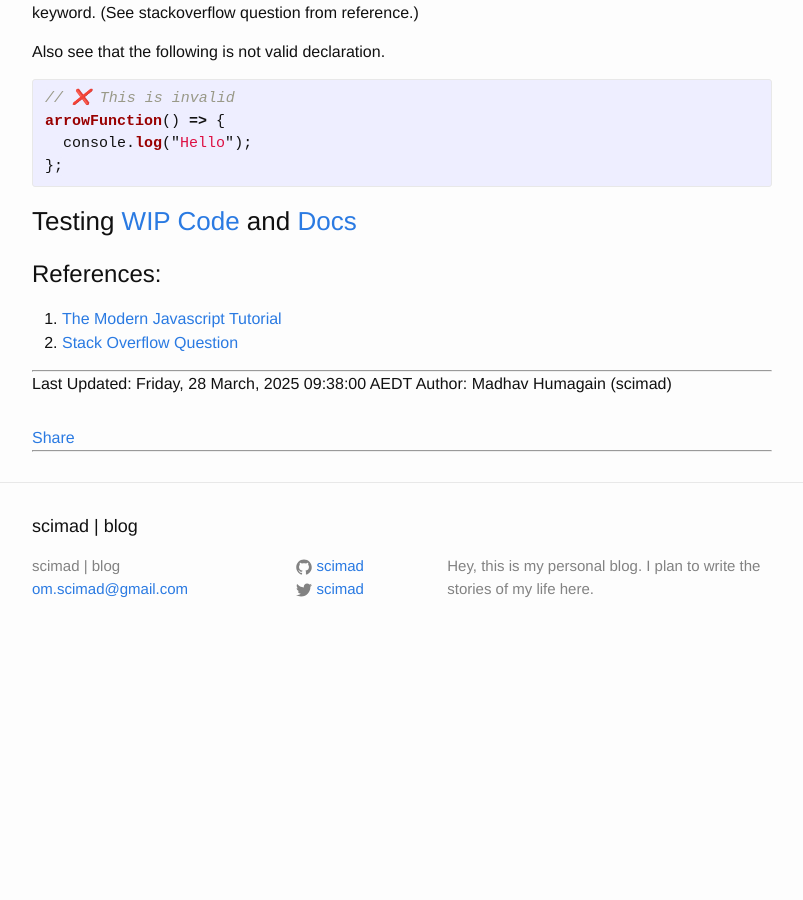
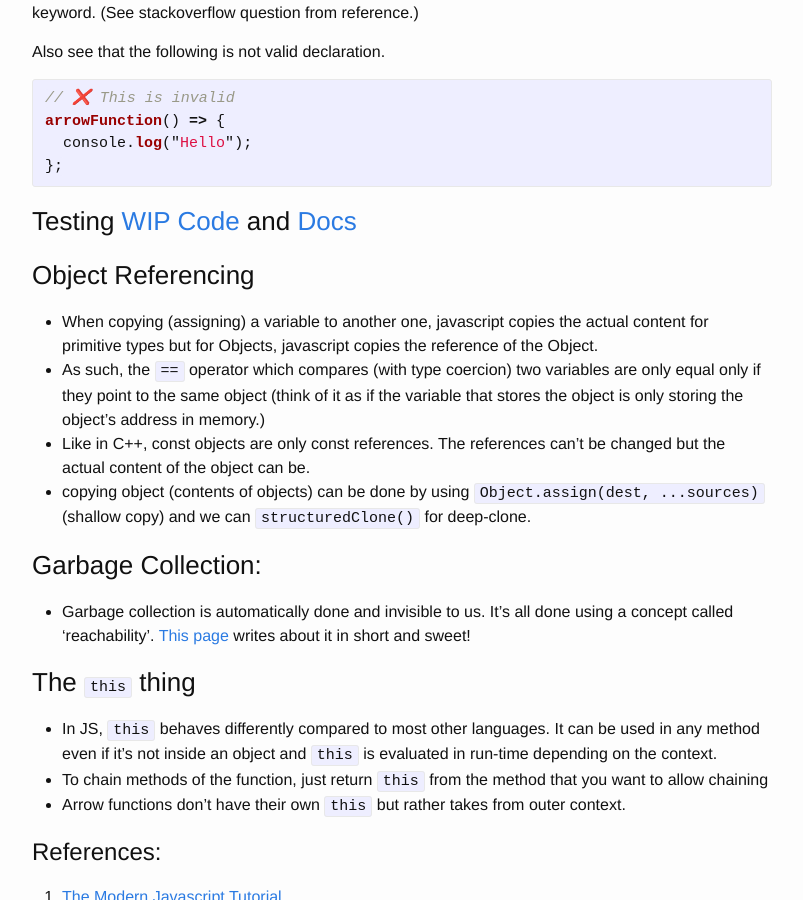
Before and after one commit to scimad/scimad.github.io, a Jekyll site: the page built from _posts/programming/js/2025-03-28-javascript-at-32.markdown, in a window 1280 px wide and 900 px high, scrolled down 2143 px. Shown: the whole window, without its empty margins (238-1041 px from the left). Built offline with Jekyll 4.4.1, drawn with Linux system fonts in a browser that asks for light colours; before the commit the page ends 2803 px from its top, so only the background shows below that.

Commit message:
add object and this

```diff
--- a/_posts/programming/js/2025-03-28-javascript-at-32.markdown
+++ b/_posts/programming/js/2025-03-28-javascript-at-32.markdown
@@ -101,6 +101,21 @@ arrowFunction() => {
 
 ### Testing [WIP Code](https://github.com/scimad/learning-node/tree/master/2025/automated-tests) and [Docs](https://javascript.info/testing-mocha)
 
+### Object Referencing
+- When copying (assigning) a variable to another one, javascript copies the actual content for primitive types but for Objects, javascript copies the reference of the Object.
+- As such, the `==` operator which compares (with type coercion) two variables are only equal only if they point to the same object (think of it as if the variable that stores the object is only storing the object's address in memory.)
+- Like in C++, const objects are only const references. The references can't be changed but the actual content of the object can  be.
+- copying object (contents of objects) can be done by using `Object.assign(dest, ...sources)` (shallow copy) and we can `structuredClone()` for deep-clone.
+
+
+### Garbage Collection:
+- Garbage collection is automatically done and invisible to us. It's all done using a concept called 'reachability'. [This page](https://javascript.info/garbage-collection) writes about it in short and sweet!
+
+### The `this` thing
+- In JS, `this` behaves differently compared to most other languages. It can be used in any method even if it's not inside an object and `this` is evaluated in run-time depending on the context.
+- To chain methods of the function, just return `this` from the method that you want to allow chaining
+- Arrow functions don't have their own `this` but rather takes from outer context.
+
 
 # References:
 1. [The Modern Javascript Tutorial](https://javascript.info/)
```
